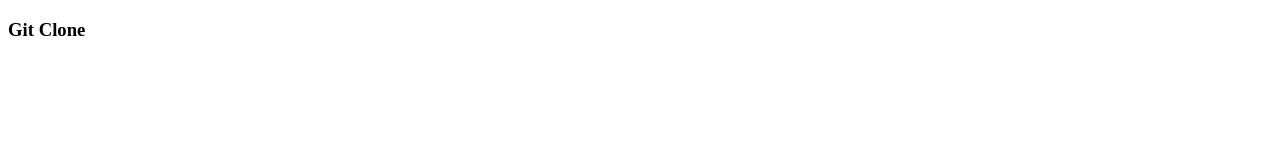
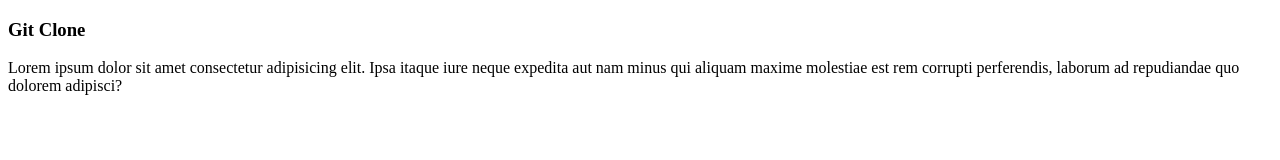
Before and after one commit to pihcode/pih-git-repo-2, a plain HTML site: page index.html in a window 1280 px wide. Drawn offline with Linux system fonts and the light colour scheme.

Commit message:
add tag p

```diff
--- a/index.html
+++ b/index.html
@@ -8,5 +8,7 @@
 </head>
 <body>
     <h3>Git Clone</h3>
+
+    <p>Lorem ipsum dolor sit amet consectetur adipisicing elit. Ipsa itaque iure neque expedita aut nam minus qui aliquam maxime molestiae est rem corrupti perferendis, laborum ad repudiandae quo dolorem adipisci?</p>
 </body>
 </html>
```
